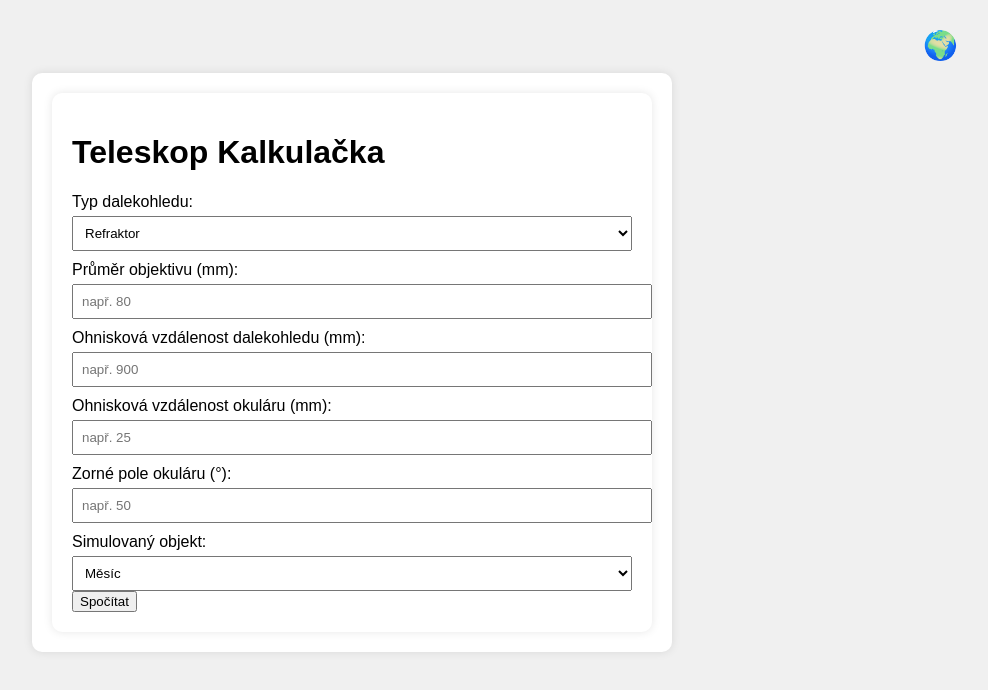
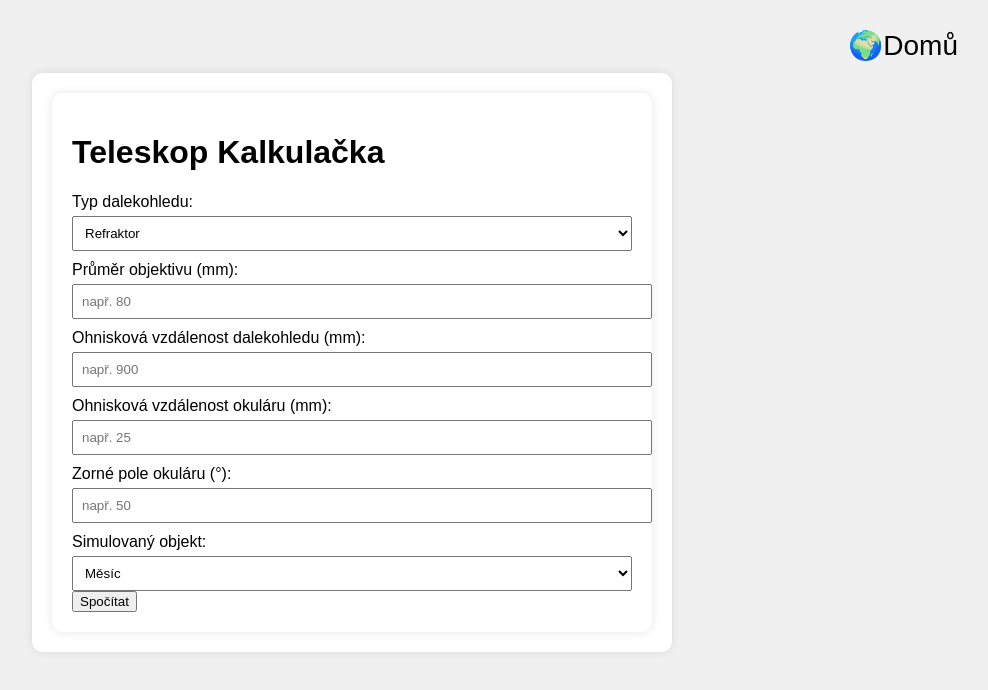
Before and after one commit to rimsewesmir/teleskopkalkulacka, a plain HTML site: page index.html in a window 1280 px wide. Shown: the whole page, without its empty margins (288-1276 px from the left). Drawn offline with Linux system fonts and the light colour scheme.

Commit message:
index.html

```diff
--- a/index.html
+++ b/index.html
@@ -60,7 +60,7 @@
     <button onclick="window.location.href='https://www.rimsewesmir.github.io/';"
             title="Domů"
             style="font-size: 28px; background: none; border: none; cursor: pointer;">
-      🌍
+      🌍Domů
     </button>
   </div>
 
```
